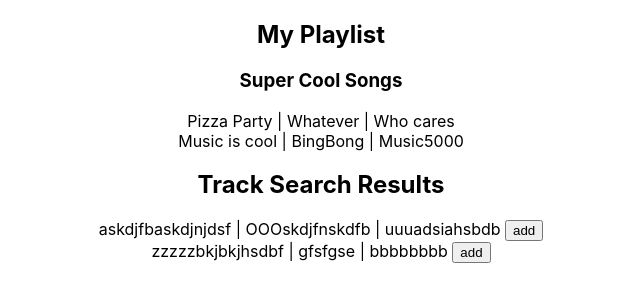
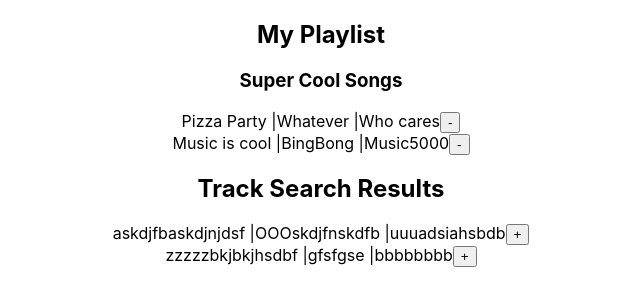
Before and after one commit to dethbird/jammming, a React (Create React App) app: page / in a window 1280 px wide. Shown: the top 306 px of the page, without its empty margins (319-959 px from the left). Built offline with nearby package versions, Linux system fonts and the light colour scheme.

Commit message:
add ability to remove tracks from playlist

```diff
--- a/src/components/App/App.js
+++ b/src/components/App/App.js
@@ -41,10 +41,17 @@ function App() {
     }
   };
 
+  const handleRemoveTrack = (trackId) => {
+    const newTracks = tracks.filter(track => {
+      return track.id !== trackId
+    });
+    setTracks(() => newTracks);
+  };
+
   return (
     <div className="App">
       <h2>My Playlist</h2>
-      <Playlist name='Super Cool Songs' tracks={tracks} />
+      <Playlist name='Super Cool Songs' tracks={tracks} handleRemoveTrack={handleRemoveTrack}/>
       <h2>Track Search Results</h2>
       <SearchResults tracks={searchResults} handleAddTrack={handleAddTrack} />
     </div>
--- a/src/components/Playlist/Playlist.js
+++ b/src/components/Playlist/Playlist.js
@@ -2,11 +2,11 @@ import React from 'react';
 
 import Tracklist from '../Tracklist/Tracklist';
 
-function Playlist({ name, tracks }) {
+function Playlist({ name, tracks, handleRemoveTrack }) {
     return (
         <>
             <h3>{ name }</h3>
-            <Tracklist tracks = { tracks } />
+            <Tracklist tracks = { tracks } handleRemoveTrack={ handleRemoveTrack } />
         </>
     );
 }
--- a/src/components/Track/Track.js
+++ b/src/components/Track/Track.js
@@ -1,7 +1,19 @@
 import React from 'react';
 
-function Track({track, handleAddTrack=undefined}) {
-    return <div>{ track.name } | { track.artist } | {track.album } { handleAddTrack ? <button onClick={() => handleAddTrack(track.id) }>add</button> : null }</div>;
+function Track({
+    track,
+    handleAddTrack = undefined,
+    handleRemoveTrack = undefined
+}) {
+    return (
+        <div>
+            {track.name} |
+            {track.artist} |
+            {track.album}
+            {handleAddTrack ? <button onClick={() => handleAddTrack(track.id)}>+</button> : null}
+            {handleRemoveTrack ? <button onClick={() => handleRemoveTrack(track.id)}>-</button> : null}
+        </div>
+    );
 }
 
 export default Track;
--- a/src/components/Tracklist/Tracklist.js
+++ b/src/components/Tracklist/Tracklist.js
@@ -2,9 +2,9 @@ import React from 'react';
 
 import Track from '../Track/Track';
 
-function Tracklist({tracks, handleAddTrack=undefined}) {
+function Tracklist({tracks, handleAddTrack=undefined, handleRemoveTrack=undefined}) {
     const trackNodes = tracks.map(track => {
-        return <Track track={track} key={track.id} handleAddTrack={handleAddTrack}/>
+        return <Track track={track} key={track.id} handleAddTrack={handleAddTrack} handleRemoveTrack={handleRemoveTrack}/>
     });
     return <div>{trackNodes}</div>;
 }
```
